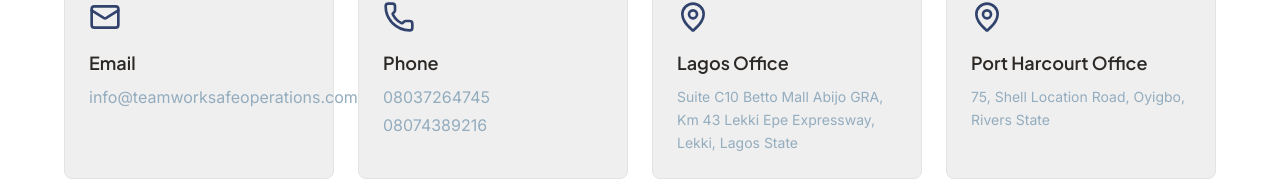
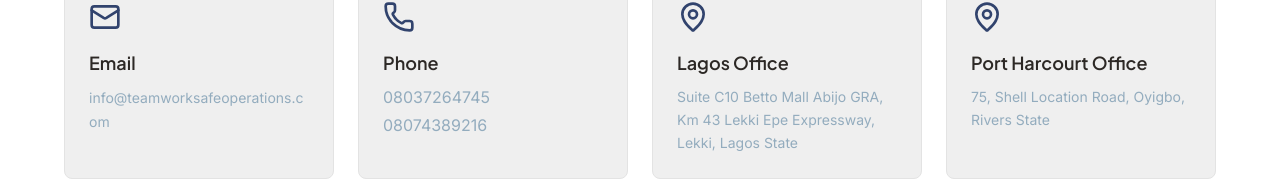
Before and after one commit to muheezokunade/teamworksafe, a Next.js app: page /contact in a window 1280 px wide. Shown: the part 488-669 px from the top of the page. Built offline with nearby package versions, Linux system fonts and the light colour scheme.

Commit message:
Fix email overflow on contact page
- Add text-sm and break-all classes to email link
- Prevents email address from overflowing container
- Ensures proper display on all screen sizes

```diff
--- a/app/contact/page.tsx
+++ b/app/contact/page.tsx
@@ -33,7 +33,7 @@
               </h3>
               <a
                 href="mailto:info@teamworksafeoperations.com"
-                className="text-muted hover:text-primary transition-colors"
+                className="text-muted hover:text-primary transition-colors text-sm break-all"
               >
                 info@teamworksafeoperations.com
               </a>
```
